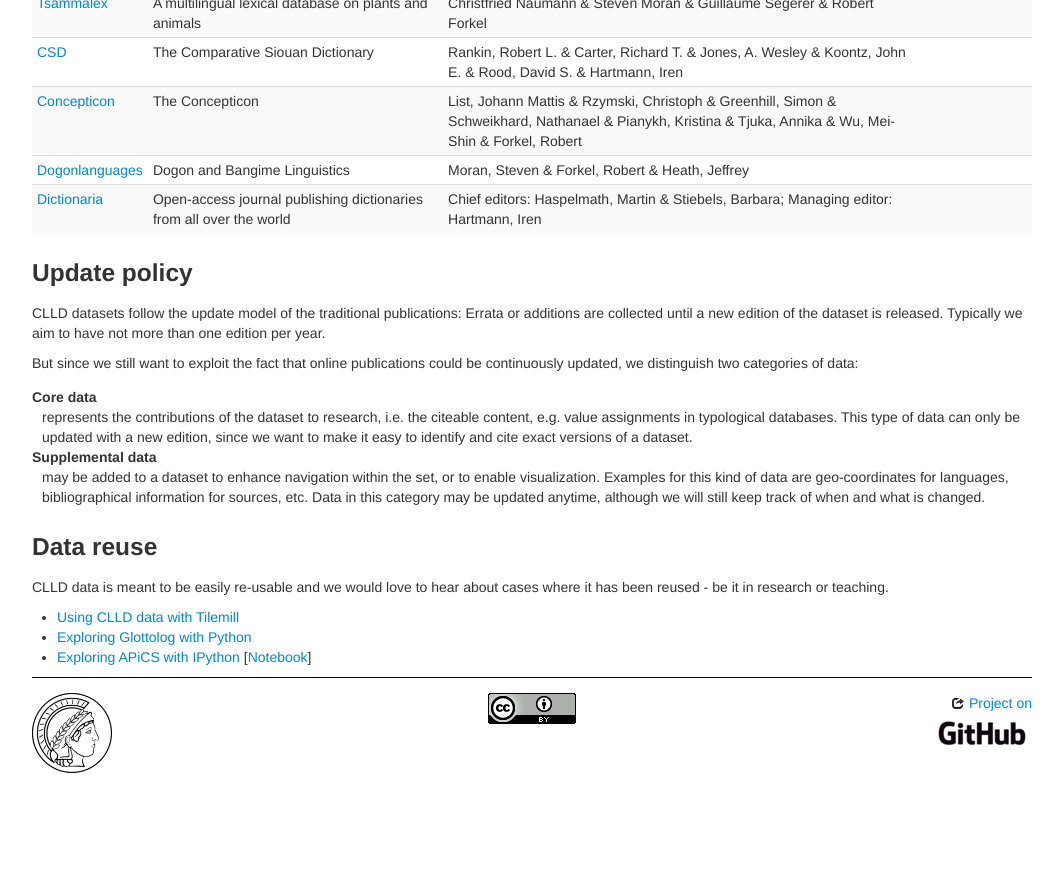
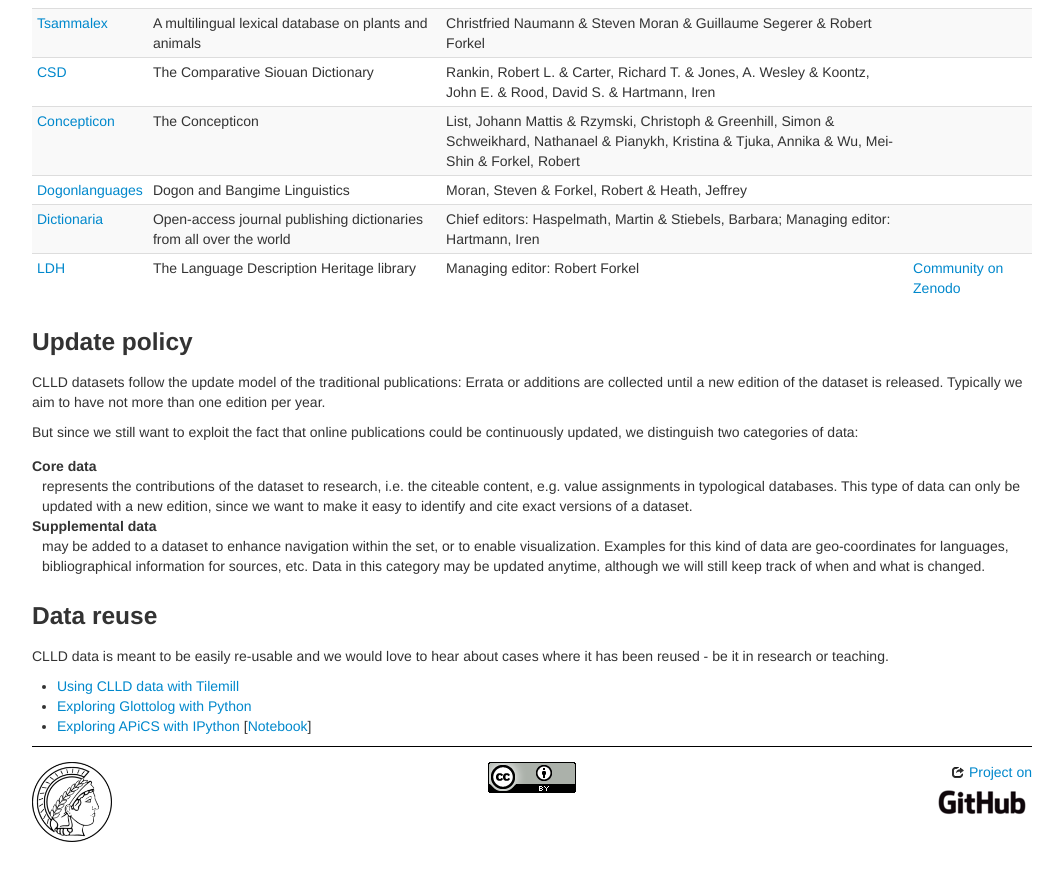
Before and after one commit to clld/clld.github.io, a Jekyll site: the page built from datasets.html, in a window 1280 px wide and 900 px high, scrolled down 936 px. Shown: the top 881 px of the window, without its empty margins (108-1171 px from the left). Built offline with Jekyll 4.4.1, drawn with Linux system fonts in a browser that asks for light colours; nearby versions of some CDN libraries; comment, search, counter and statistics services are not loaded; before the commit the page ends 1769 px from its top, so only the background shows below that.

Commit message:
closes #5

```diff
--- a/datasets.html
+++ b/datasets.html
@@ -166,6 +166,15 @@ menu_item: datasets
             <td>
             </td>
         </tr>
+        <tr>
+            <td><a href="https://ldh.clld.org/">LDH</a></td>
+            <td>The Language Description Heritage library</td>
+            <td>
+                Managing editor: Robert Forkel</td>
+            <td>
+                <a href="https://zenodo.org/communities/ldh/">Community on Zenodo</a>
+            </td>
+        </tr>
     </tbody>
 </table>
 
```
